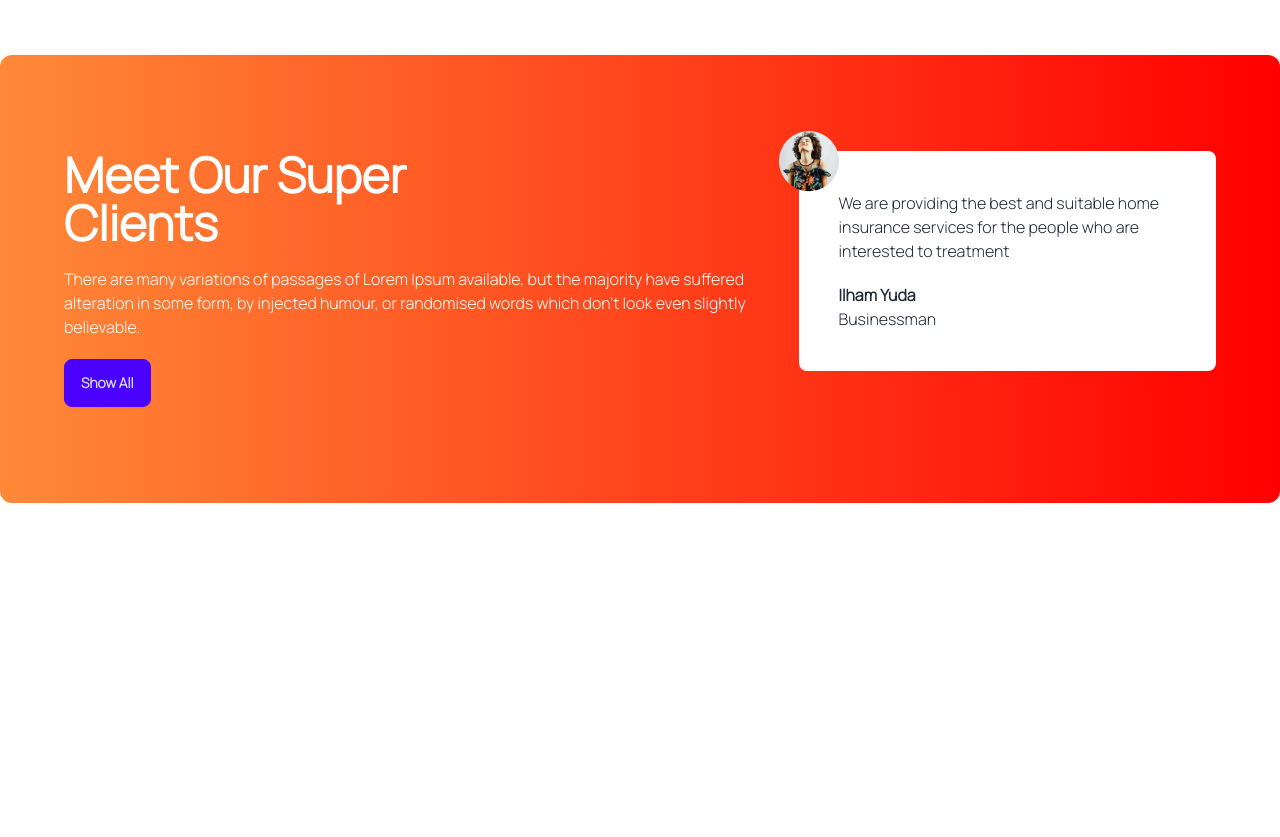
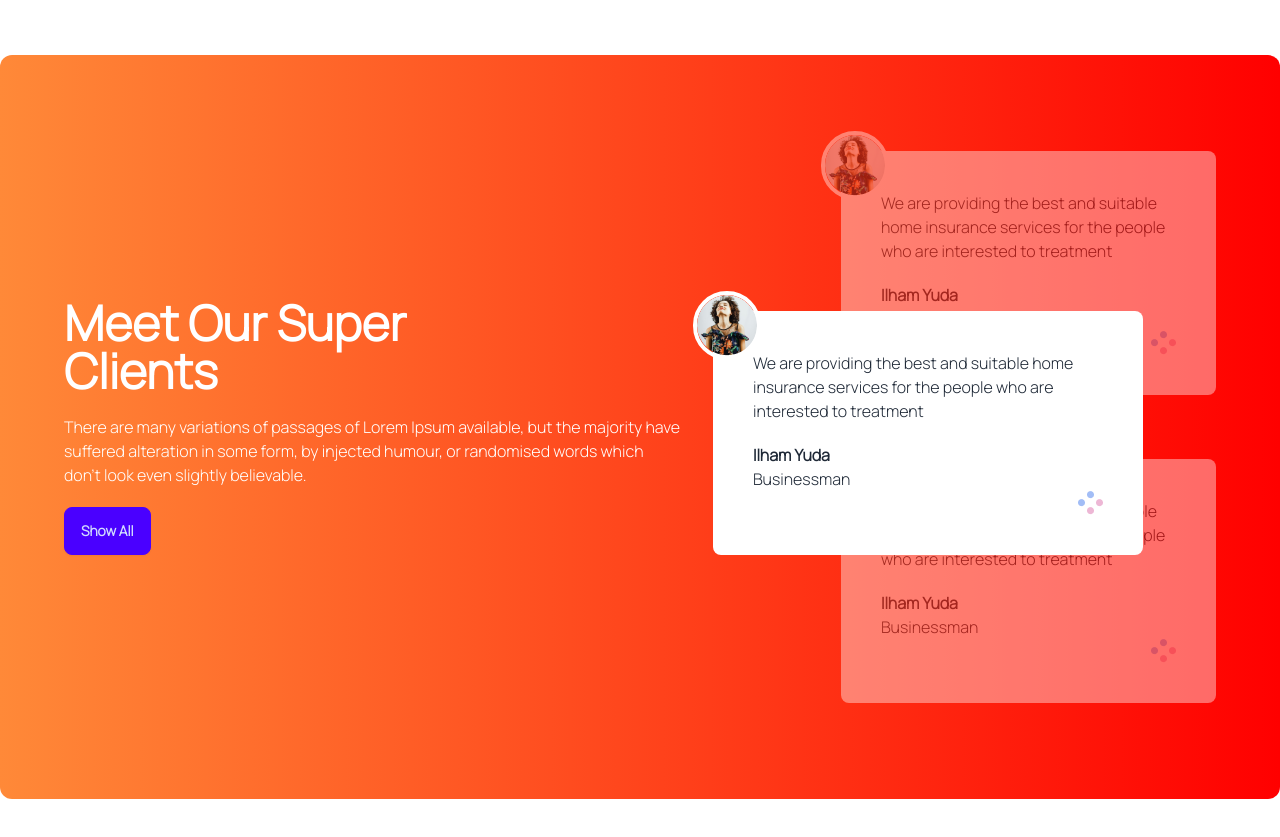
Before and after one commit to jannat709/tea-house, a plain HTML site: page images/index.html in a window 1280 px wide. Shown: the part 1780-2617 px from the top of the page. Before the commit the page ends 2379 px from the top, so only its background shows below. Drawn offline with nearby package versions, Linux system fonts and the light colour scheme.

Commit message:
changed something

```diff
--- a/images/index.html
+++ b/images/index.html
@@ -171,28 +171,71 @@
       <section
         class="my-24 flex flex-col lg:flex-row rounded-xl bg-gradient-to-r from-[#FF8938] to-[#FF0000] px-16 py-24 gap-12"
       >
+        <div class="flex lg:pr-28 items-center">
           <div class="space-y-5">
             <h2 class="text-5xl font-extrabold text-white">
               Meet Our Super <br />
               Clients
             </h2>
             <p class="text-white">
-            There are many variations of passages of Lorem Ipsum available, but
-            the majority have suffered alteration in some form, by injected
-            humour, or randomised words which don't look even slightly
-            believable.
+              There are many variations of passages of Lorem Ipsum available,
+              but the majority have suffered alteration in some form, by
+              injected humour, or randomised words which don't look even
+              slightly believable.
             </p>
             <button class="btn btn-primary">Show All</button>
           </div>
-        <div>
-          <div class="relative p-10 rounded-lg bg-white">
-            <img class="absolute -top-5 -left-5" src="client.png" alt="" />
+        </div>
+        <div class="relative">
+          <div class="opacity-40 z-10 mb-16 relative p-10 rounded-lg bg-white">
+            <img
+              class="absolute -top-5 -left-5 border-4 border-white rounded-full"
+              src="client.png"
+              alt=""
+            />
             <p>
               We are providing the best and suitable home insurance services for
               the people who are interested to treatment
             </p>
             <h4 class="font-bold mt-5">Ilham Yuda</h4>
             <p class="font-medium">Businessman</p>
+            <div class="flex justify-end">
+              <img src="circles.png" alt="" />
+            </div>
+          </div>
+          <div
+            class="absolute z-20 top-40 lg:-left-32 lg:w-[430px] p-10 rounded-lg bg-white"
+          >
+            <img
+              class="absolute -top-5 -left-5 border-4 border-white rounded-full"
+              src="client.png"
+              alt=""
+            />
+            <p>
+              We are providing the best and suitable home insurance services for
+              the people who are interested to treatment
+            </p>
+            <h4 class="font-bold mt-5">Ilham Yuda</h4>
+            <p class="font-medium">Businessman</p>
+            <div class="flex justify-end">
+              <img src="circles.png" alt="" />
+            </div>
+          </div>
+          <div class="opacity-40 z-10 relative p-10 rounded-lg bg-white">
+            <img
+              class="absolute -top-5 -left-5 border-4 border-white rounded-full"
+              src="client.png"
+              alt=""
+            />
+            <p>
+              We are providing the best and suitable home insurance services for
+              the people who are interested to treatment
+            </p>
+            <h4 class="font-bold mt-5">Ilham Yuda</h4>
+            <p class="font-medium">Businessman</p>
+            <div class="flex justify-end">
+              <img src="circles.png" alt="" />
+            </div>
           </div>
         </div>
       </section>
```
Lines whose indentation alone changed are shown as unchanged.
